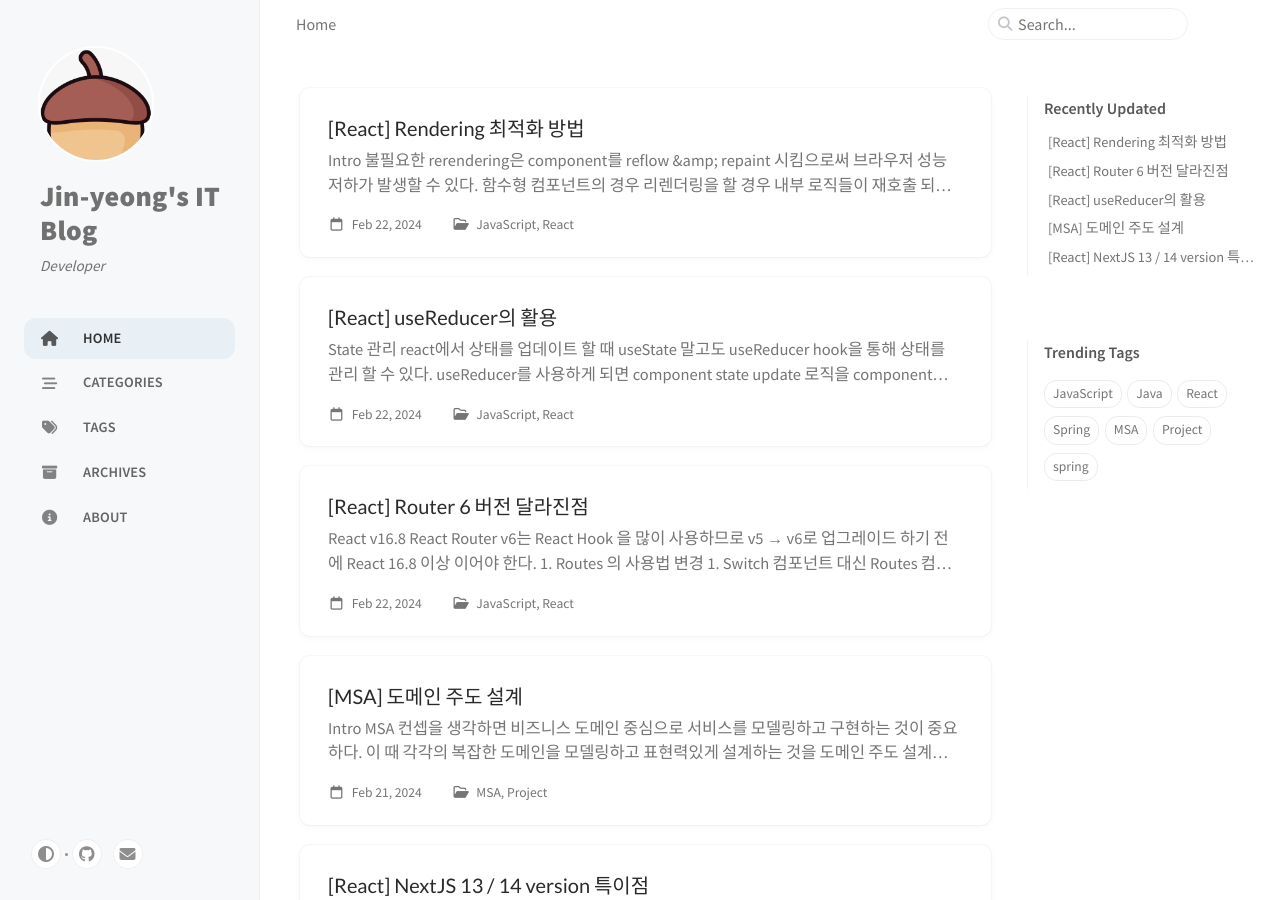
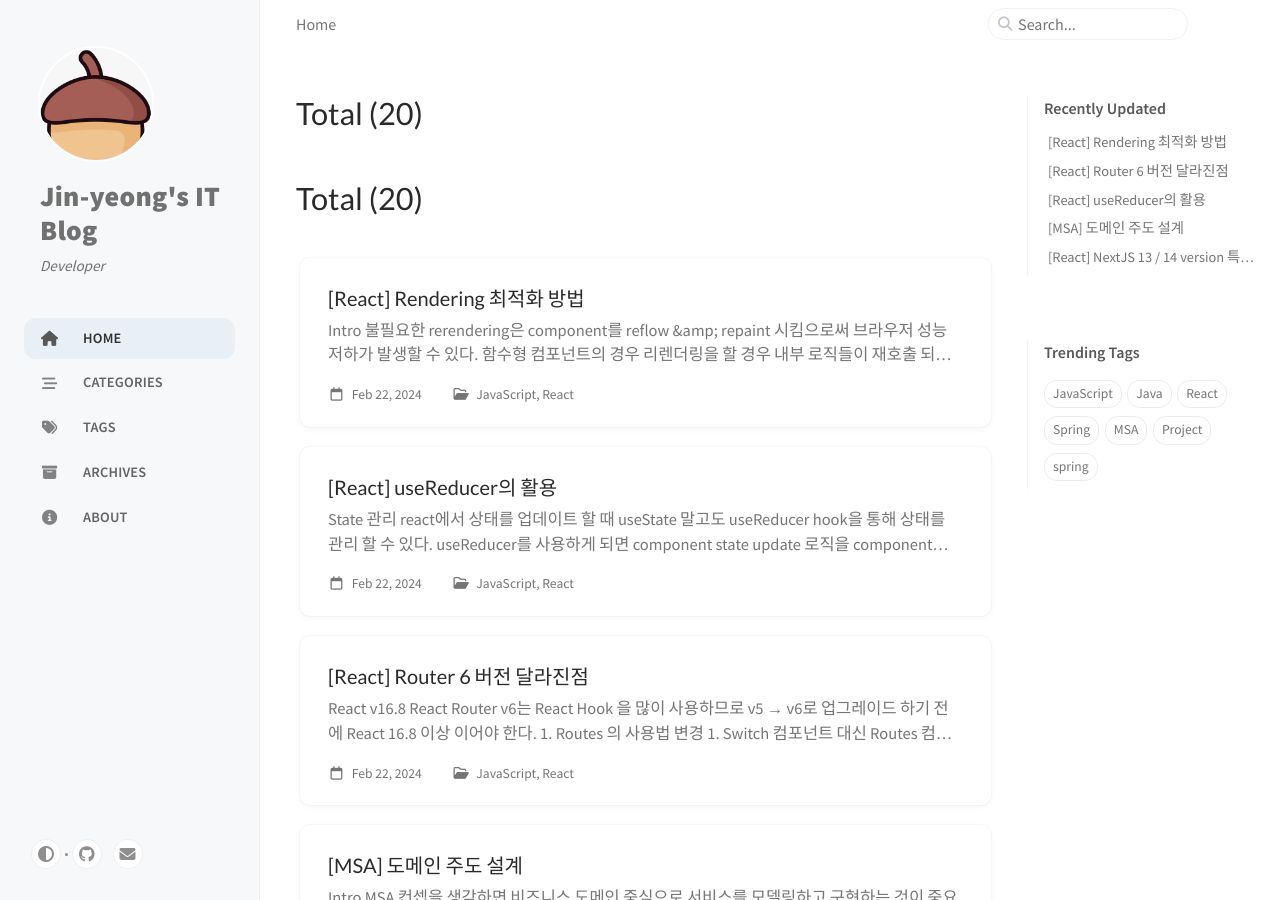
Before and after one commit to yeong0724/yeong0724.github.io, a Jekyll site: the page built from index.markdown, in a window 1280 px wide and 900 px high. Built offline with Jekyll 4.4.1, drawn with Linux system fonts in a browser that asks for light colours; cached includes are drawn as plain includes.

Commit message:
포스트 총 개수 추가하기

```diff
--- a/_layouts/home.html
+++ b/_layouts/home.html
@@ -15,14 +15,21 @@ for i in (offset..pinned.size) limit: pinned_num %} {% assign posts = posts |
 push: pinned[i] %} {% endfor %} {% else %} {% assign pinned_num = 0 %} {% endif
 %}
 
+<!-- Total post size -->
+{% for category in site.categories %} {% assign category_name = category | first
+%} {% assign many = site.categories[category_name] | size %} {% assign total =
+total | plus: many %} {% if forloop.last %}
+<h1>Total ({{ total }})</h1>
+{% endif %} {% endfor %}
+
 <!-- Get default posts -->
 
-{% assign default_beg = offset | minus: pinned.size %} {% if default_beg < 0 %}
-{% assign default_beg = 0 %} {% endif %} {% assign default_num = paginator.posts
-| size | minus: pinned_num %} {% assign default_end = default_beg | plus:
-default_num | minus: 1 %} {% if default_num > 0 %} {% for i in
-(default_beg..default_end) %} {% assign posts = posts | push: default[i] %} {%
-endfor %} {% endif %}
+<!-- Total post size -->
+{% for category in site.categories %} {% assign category_name = category | first
+%} {% assign many = site.categories[category_name] | size %} {% assign total =
+total | plus: many %} {% if forloop.last %}
+<h1>Total ({{ total | divided_by: 2 }})</h1>
+{% endif %} {% endfor %}
 
 <div id="post-list" class="flex-grow-1 px-xl-1">
   {% for post in site.posts %}
```
